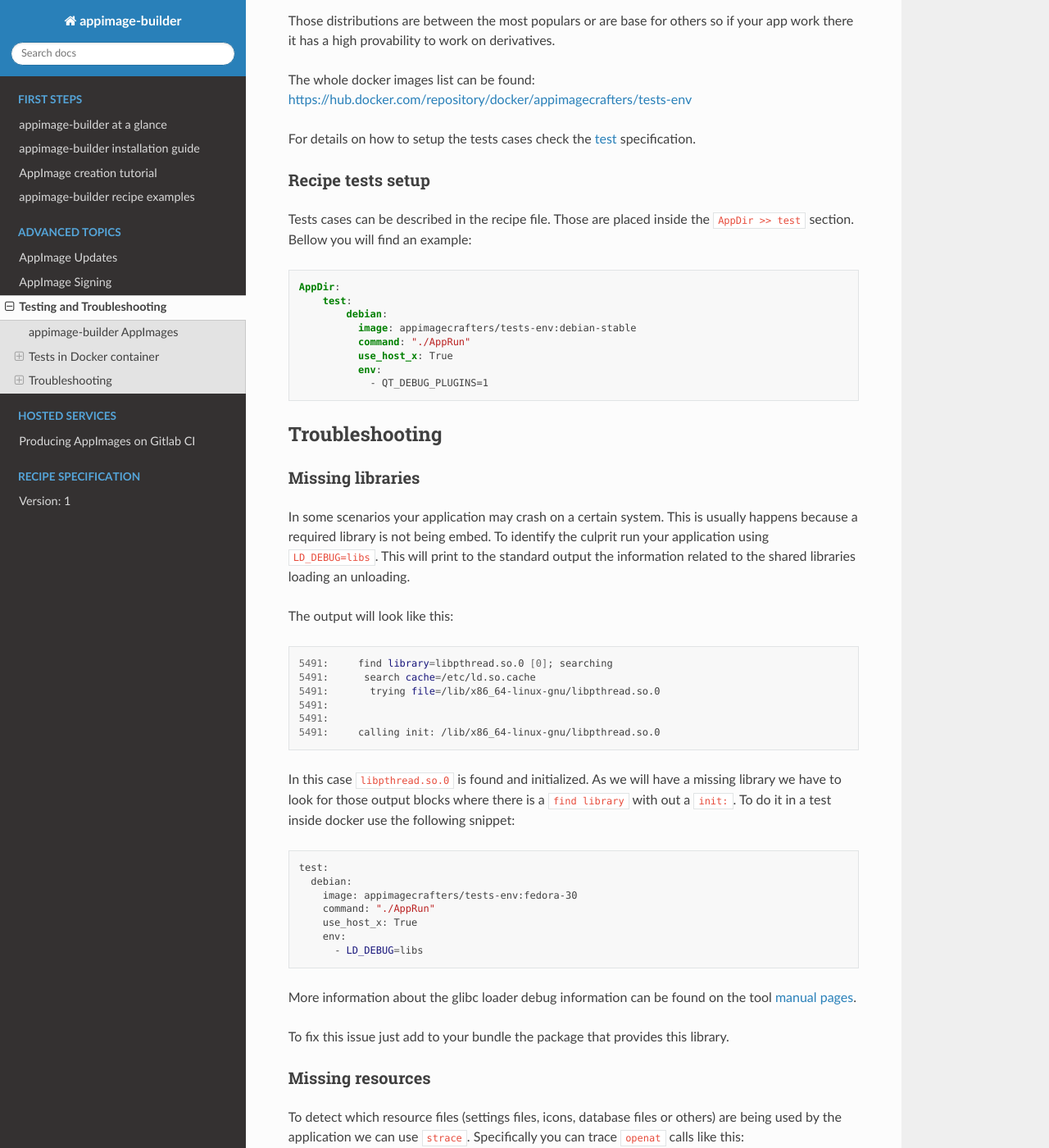
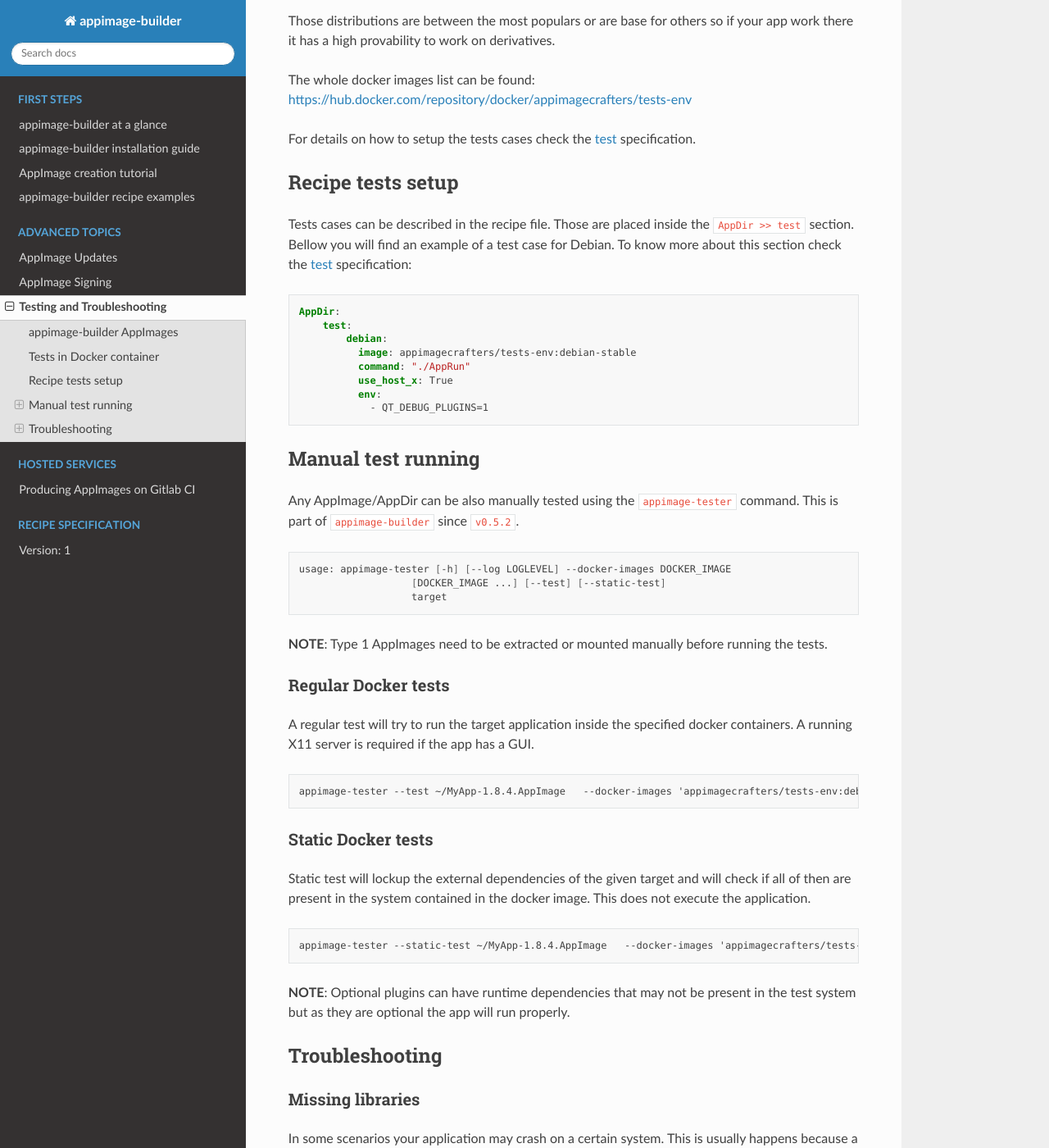
Before and after one commit to AppImageCrafters/appimage-builder-docs, a Sphinx documentation site: the page built from source/advanced/testing.rst, in a window 1280 px wide and 1400 px high, scrolled down 1154 px. Shown: the whole window at 82% size. Built offline with Sphinx 7.4.7 and the Read the Docs theme 2.0.0, drawn with Linux system fonts in a browser that asks for light colours.

Commit message:
describe manual testing techniques

```diff
--- a/source/advanced/testing.rst
+++ b/source/advanced/testing.rst
@@ -56,11 +56,13 @@ The whole docker images list can be found: https://hub.docker.com/repository/doc
 
 For details on how to setup the tests cases check the :ref:`recipe_version_1_test` specification.
 
+==================
 Recipe tests setup
 ==================
 
 Tests cases can be described in the recipe file. Those are placed inside the ``AppDir >> test`` section. Bellow you
-will find an example:
+will find an example of a test case for Debian. To know more about this section check the :ref:`recipe_version_1_test`
+specification:
 
 .. code-block:: yaml
 
@@ -72,6 +74,45 @@ will find an example:
               use_host_x: True
               env:
                 - QT_DEBUG_PLUGINS=1
+
+===================
+Manual test running
+===================
+
+Any AppImage/AppDir can be also manually tested using the ``appimage-tester`` command. This is part of
+``appimage-builder`` since ``v0.5.2``.
+
+.. code-block:: shell
+
+    usage: appimage-tester [-h] [--log LOGLEVEL] --docker-images DOCKER_IMAGE
+                       [DOCKER_IMAGE ...] [--test] [--static-test]
+                       target
+
+**NOTE**: Type 1 AppImages need to be extracted or mounted manually before running the tests.
+
+Regular Docker tests
+====================
+
+A regular test will try to run the target application inside the specified docker containers. A running X11 server
+is required if the app has a GUI.
+
+.. code-block:: shel
+
+    appimage-tester --test ~/MyApp-1.8.4.AppImage   --docker-images 'appimagecrafters/tests-env:debian-stable'
+
+
+Static Docker tests
+===================
+
+Static test will lockup the external dependencies of the given target and will check if all of then are present
+in the system contained in the docker image. This does not execute the application.
+
+.. code-block:: shel
+
+    appimage-tester --static-test ~/MyApp-1.8.4.AppImage   --docker-images 'appimagecrafters/tests-env:debian-stable'
+
+**NOTE**: Optional plugins can have runtime dependencies that may not be present in the test system but as they are
+optional the app will run properly.
 
 ===============
 Troubleshooting
```
